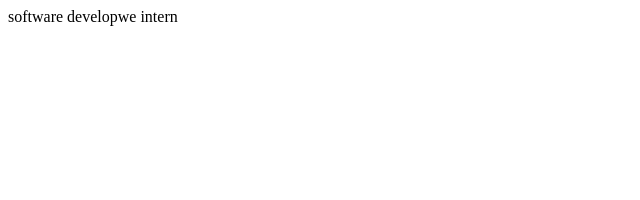
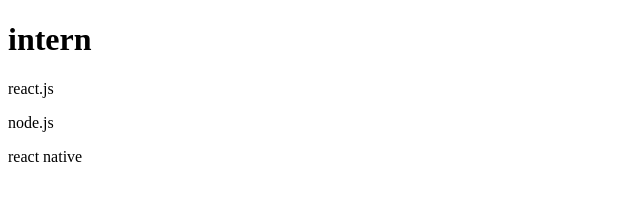
Before and after one commit to deep-121/html-css, a plain HTML site: page index.html in a window 1280 px wide. Shown: the whole page, without its empty margins (0-640 px from the left). Drawn offline with Linux system fonts and the light colour scheme.

Commit message:
add html info fiel

```diff
--- a/index.html
+++ b/index.html
@@ -4,6 +4,13 @@
         <title>deep work</title>
     </head>
     <body>
-        <div>software developwe intern</div>
+        <div>
+            <h1>intern</h1>
+            <div>
+                <p>react.js</p>
+                <p>node.js</p>
+                <p>react native</p>
+            </div>
+        </div>
     </body>
 </html>
```
Also changed, not shown: htmltags.txt (added), info.html (added).
